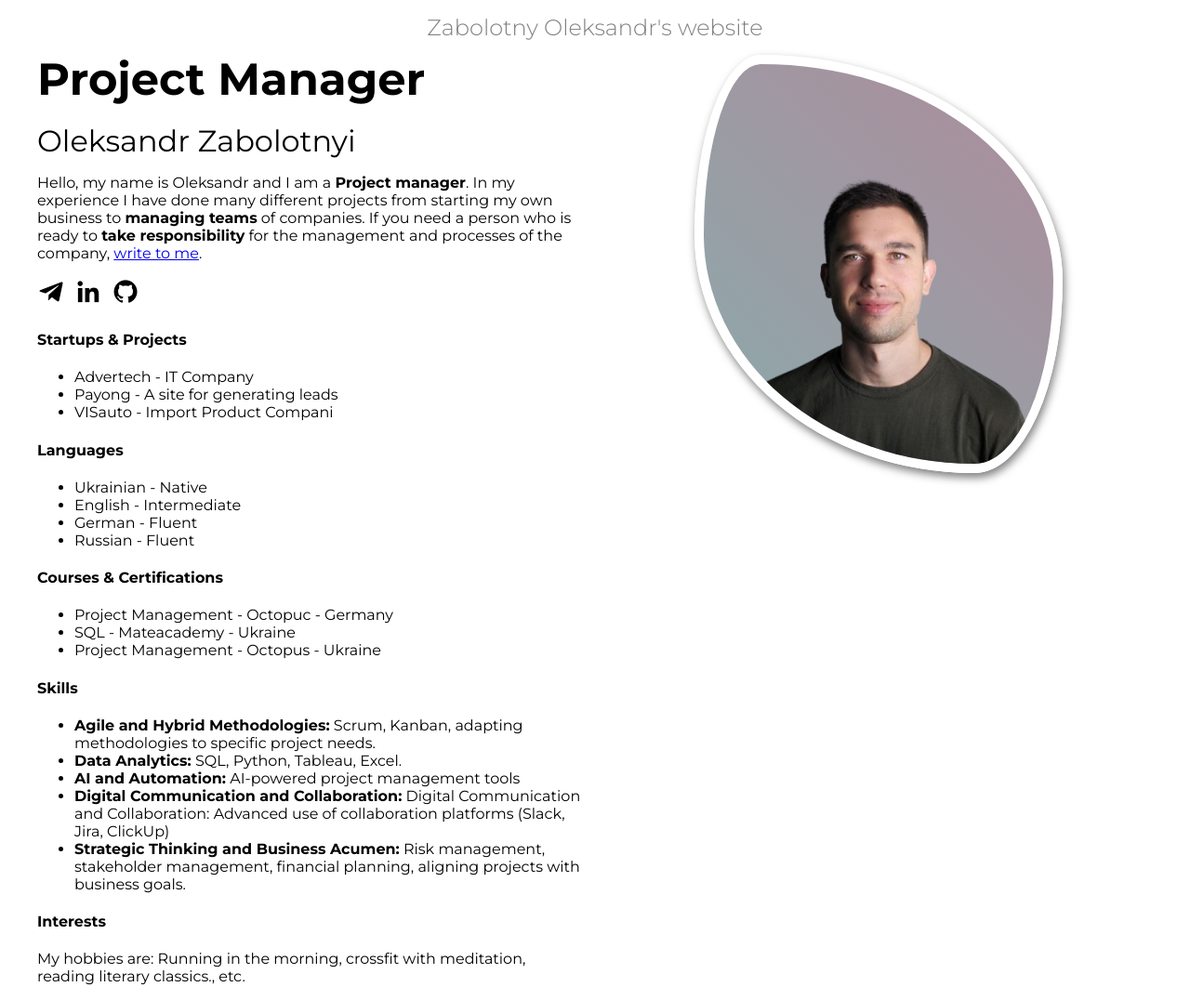
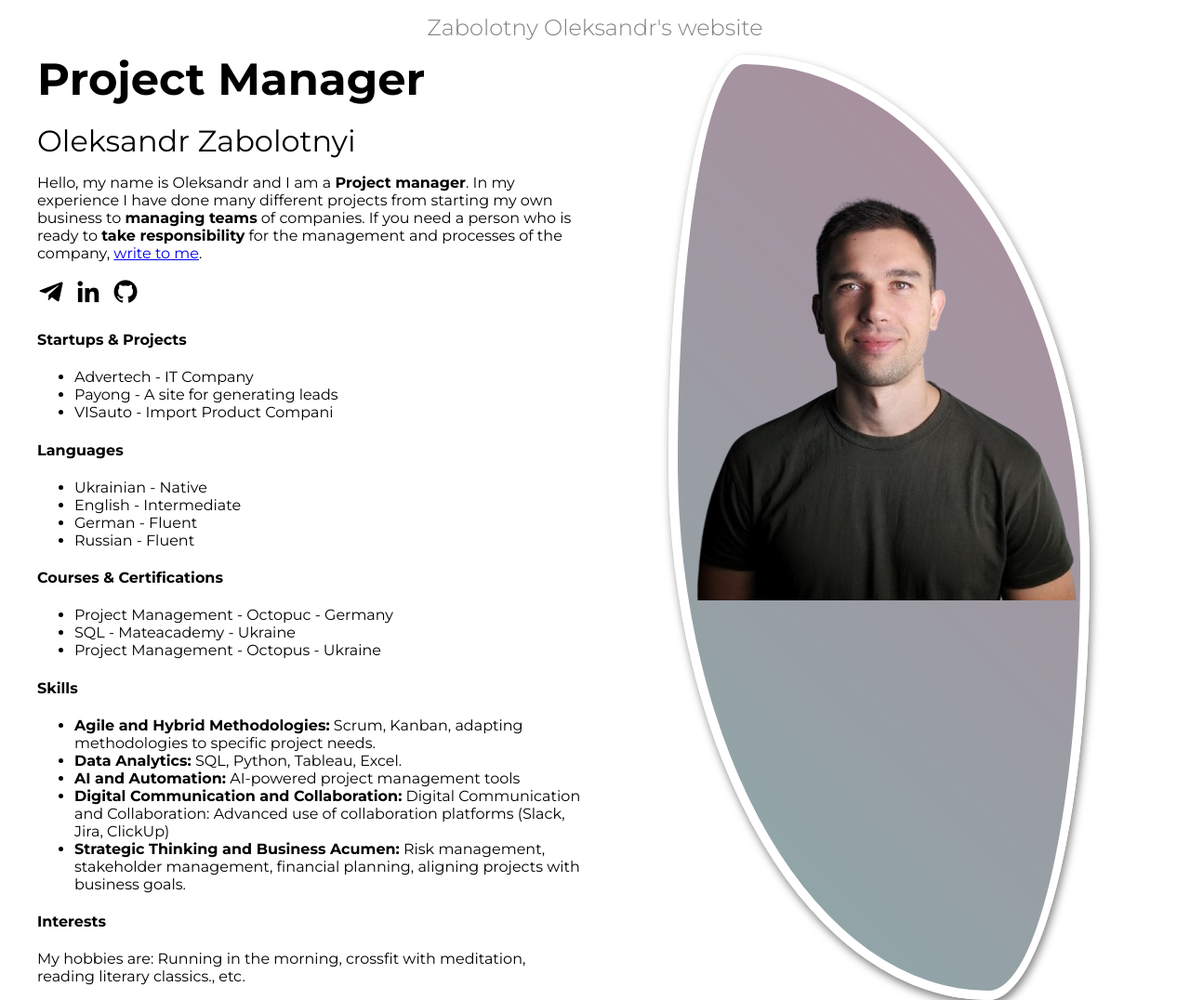
Before and after one commit to ZabolotnyiGit/ZabolotnyiCV, a plain HTML site: page index.html in a window 1280 px wide. Shown: the whole page at 93% size. Drawn offline with nearby package versions, Linux system fonts and the light colour scheme.

Commit message:
Update style.css

```diff
--- a/style.css
+++ b/style.css
@@ -9,18 +9,27 @@ body {
   font-family: 'Montserrat', sans-serif;
 }
 
+img {
+  width: 100%;
+  height: 100%;
+}
+
 h1,
 h2,
 h3 {
   margin: 0;
 }
 
+
 .header {
   width: 100%;
   padding: 15px 0;
+
+
   display: flex;
   justify-content: center;
   align-items: center;
+
   font-size: 24px;
   font-weight: 300;
   color: gray;
@@ -42,20 +51,28 @@ h3 {
 
 .hero__container {
   display: grid;
-    grid-template-columns: repeat(auto-fit, minmax(290px, 1fr));
+  grid-template-columns: repeat(auto-fit, minmax( 290px,1fr));
   grid-gap: 20px;
 }
+
 
 .hero__about {
   display: flex;
   flex-direction: column;
   justify-content: center;
+
 }
 
 .hero__title {
   font-size: 48px;
   line-height: 1.1;
+
   margin-bottom: 20px;
+}
+
+.hero__prof {
+  color: #4facfe;
+  white-space: nowrap;
 }
 
 .hero__subtitle {
@@ -69,6 +86,7 @@ h3 {
 
 .hero__link {
   margin-right: 10px;
+
   font-size: 30px;
   color: #000;
 }
@@ -77,27 +95,21 @@ h3 {
   color: #4facfe;
 }
 
+
 .hero__box {
   max-width: 500px;
   justify-self: center;
   overflow: hidden;
   border: 10px solid #fff;
+
   background-image: linear-gradient(45deg, #8baaaa 0%, #ae8b9c 100%);
+
   animation: ava-animate 5s infinite alternate;
   box-shadow: 2px 5px 10px rgba(0, 0, 0, .5);
-    max-height: 450px;
 }
 
-.hero__box-ing {
-    width: 100%;
-    height: 500px;
-    object-fit: cover;
-    transition: transform 0.3s ease-in-out;
-    background-attachment: fixed; /* Параллакс-эффект */
-}
-
-.hero__box-ing:hover {
-    transform: scale(1.1);
+.hero__box-img {
+  animation: ava-bg 3s infinite alternate;
 }
 
 @media screen and (max-width: 978px) {
@@ -137,6 +149,8 @@ h3 {
   }
 }
 
+
+
 @keyframes ava-animate {
   0% {
     border-radius: 62% 38% 72% 28% / 67% 32% 68% 33%;
@@ -154,3 +168,24 @@ h3 {
     border-radius: 18% 82% 24% 76% / 43% 54% 46% 57%;
   }
 }
+
+@keyframes ava-bg {
+  from {
+    backdrop-filter: hue-rotate(0);
+  }
+
+  to {
+    backdrop-filter: hue-rotate(90deg);
+  }
+}
+
+
+.hero__box-ing {
+  max-width: 100%;
+  height: auto;
+  transition: transform 0.3s ease-in-out;
+}
+
+.hero__box-ing:hover {
+  transform: scale(1.1);
+}
```
Lines whose indentation alone changed are shown as unchanged.
